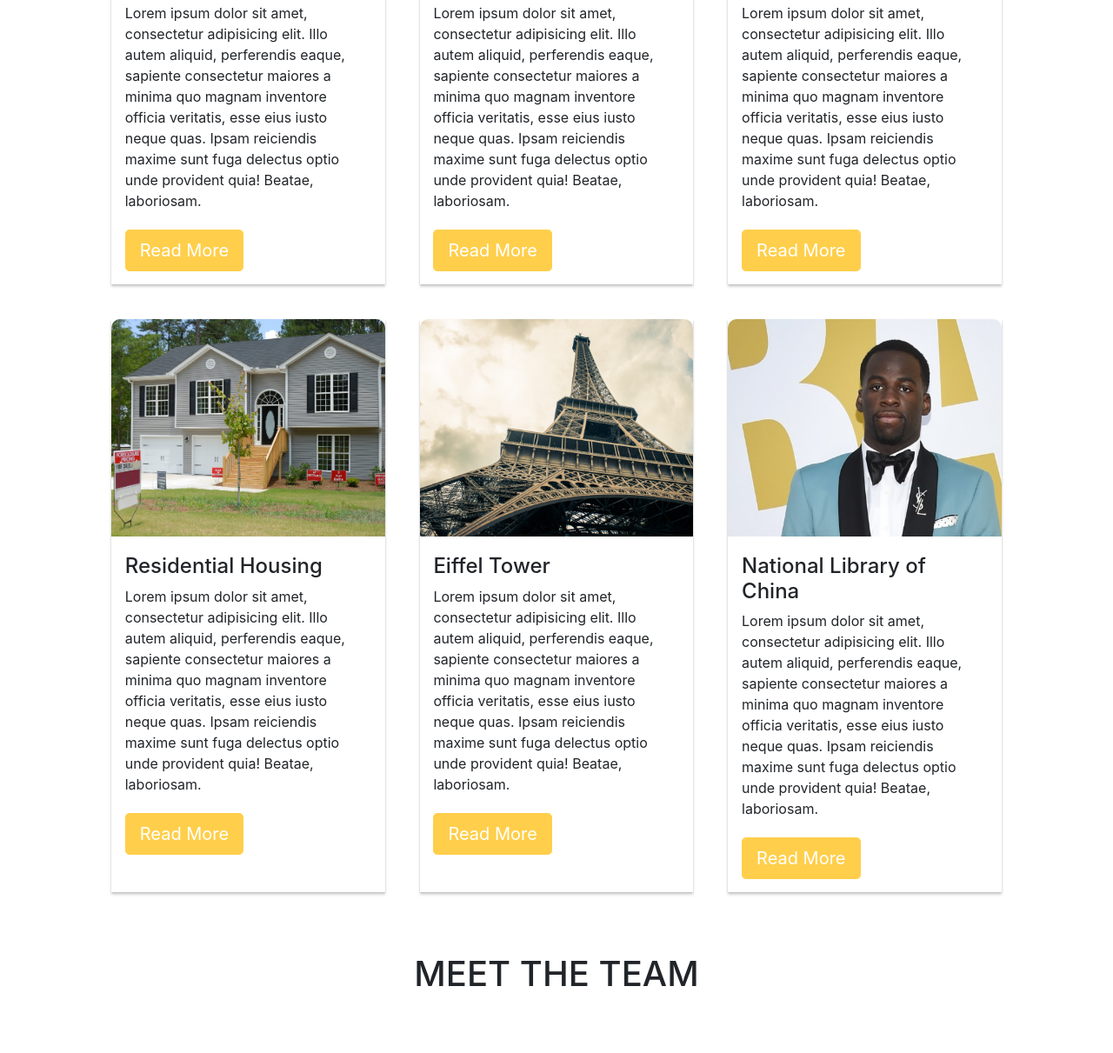
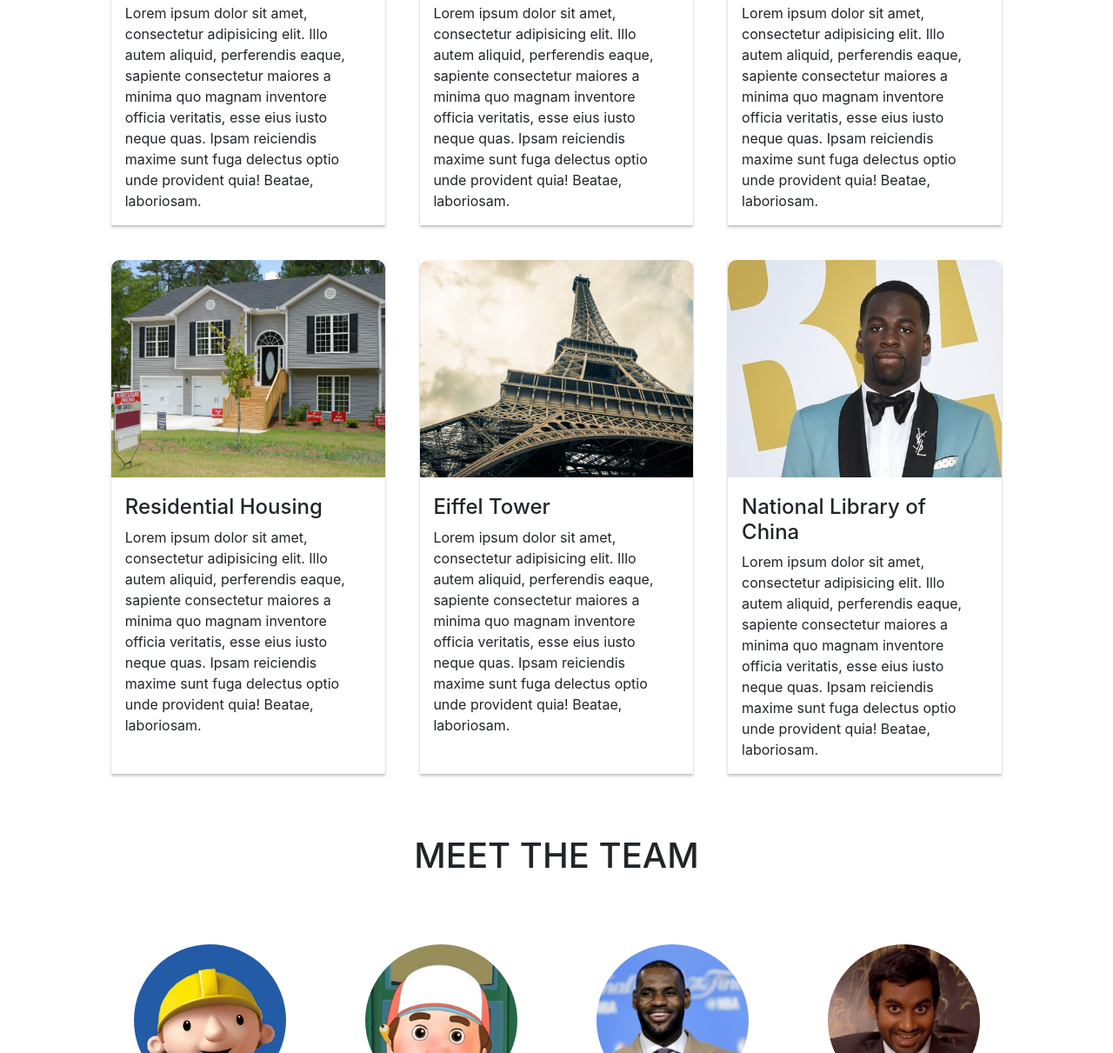
Before and after one commit to kylelingat/construction-company-website, a plain HTML site: page index.html in a window 1280 px wide. Shown: the part 1090-2301 px from the top of the page at 87% size. Drawn offline with nearby package versions, Linux system fonts and the light colour scheme.

Commit message:
removed buttons

```diff
--- a/index.html
+++ b/index.html
@@ -57,7 +57,6 @@
                         <h1>Golden Gate Bridge</h1>
                         <p>Lorem ipsum dolor sit amet, consectetur adipisicing elit. Illo autem aliquid, perferendis eaque, sapiente consectetur maiores a minima quo magnam inventore officia veritatis, esse eius iusto neque quas. Ipsam reiciendis maxime
                             sunt fuga delectus optio unde provident quia! Beatae, laboriosam.</p>
-                        <a class="btn btn-primary btn-lg" href="#" role="button">Read More</a>
                     </div>
                 </div>
             </div>
@@ -68,7 +67,6 @@
                         <h1>Willis Tower</h1>
                         <p>Lorem ipsum dolor sit amet, consectetur adipisicing elit. Illo autem aliquid, perferendis eaque, sapiente consectetur maiores a minima quo magnam inventore officia veritatis, esse eius iusto neque quas. Ipsam reiciendis maxime
                             sunt fuga delectus optio unde provident quia! Beatae, laboriosam.</p>
-                        <a class="btn btn-primary btn-lg" href="#" role="button">Read More</a>
                     </div>
                 </div>
             </div>
@@ -79,7 +77,6 @@
                         <h1>Burj Khalifa</h1>
                         <p>Lorem ipsum dolor sit amet, consectetur adipisicing elit. Illo autem aliquid, perferendis eaque, sapiente consectetur maiores a minima quo magnam inventore officia veritatis, esse eius iusto neque quas. Ipsam reiciendis maxime
                             sunt fuga delectus optio unde provident quia! Beatae, laboriosam.</p>
-                        <a class="btn btn-primary btn-lg" href="#" role="button">Read More</a>
                     </div>
                 </div>
             </div>
@@ -90,7 +87,6 @@
                         <h1>Residential Housing</h1>
                         <p>Lorem ipsum dolor sit amet, consectetur adipisicing elit. Illo autem aliquid, perferendis eaque, sapiente consectetur maiores a minima quo magnam inventore officia veritatis, esse eius iusto neque quas. Ipsam reiciendis maxime
                             sunt fuga delectus optio unde provident quia! Beatae, laboriosam.</p>
-                        <a class="btn btn-primary btn-lg" href="#" role="button">Read More</a>
                     </div>
                 </div>
             </div>
@@ -101,7 +97,6 @@
                         <h1>Eiffel Tower</h1>
                         <p>Lorem ipsum dolor sit amet, consectetur adipisicing elit. Illo autem aliquid, perferendis eaque, sapiente consectetur maiores a minima quo magnam inventore officia veritatis, esse eius iusto neque quas. Ipsam reiciendis maxime
                             sunt fuga delectus optio unde provident quia! Beatae, laboriosam.</p>
-                        <a class="btn btn-primary btn-lg" href="#" role="button">Read More</a>
                     </div>
                 </div>
             </div>
@@ -112,7 +107,6 @@
                         <h1>National Library of China</h1>
                         <p>Lorem ipsum dolor sit amet, consectetur adipisicing elit. Illo autem aliquid, perferendis eaque, sapiente consectetur maiores a minima quo magnam inventore officia veritatis, esse eius iusto neque quas. Ipsam reiciendis maxime
                             sunt fuga delectus optio unde provident quia! Beatae, laboriosam.</p>
-                        <a class="btn btn-primary btn-lg" href="#" role="button">Read More</a>
                     </div>
                 </div>
             </div>
```
